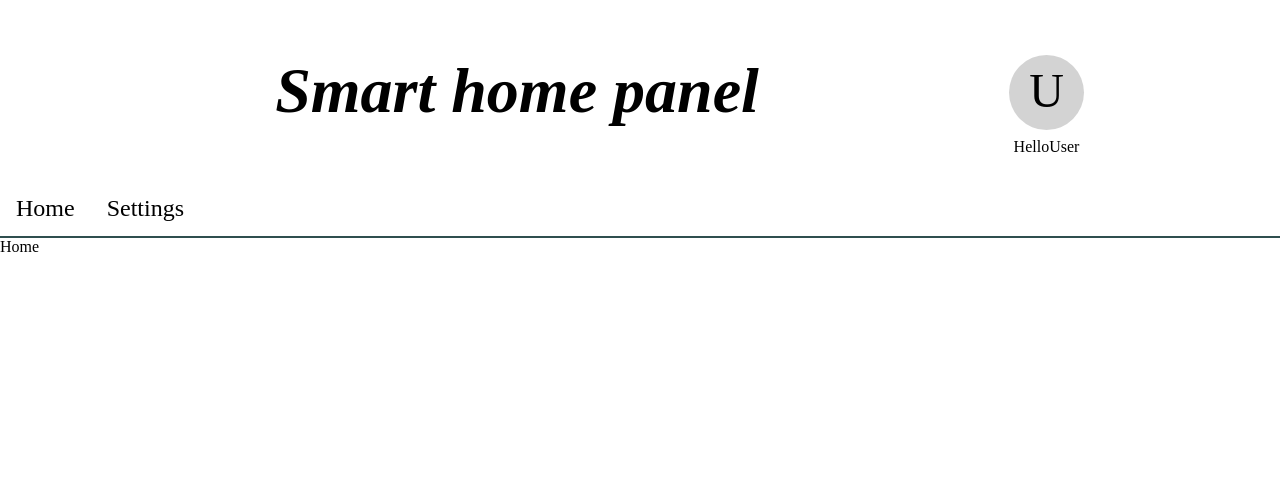
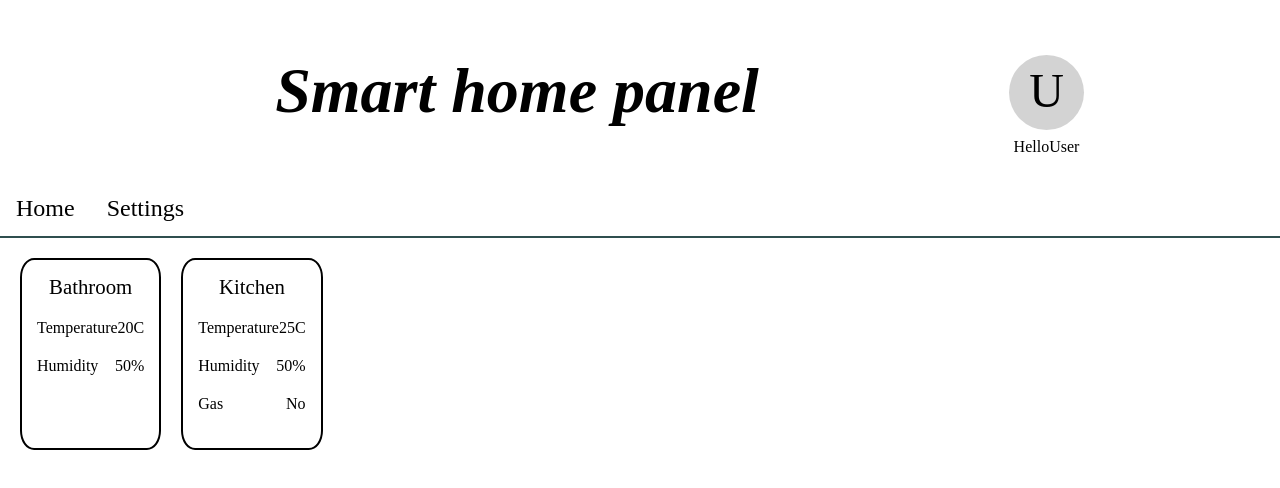
Before and after one commit to roman4i/smart-home-react, a React (Create React App) app: page / in a window 1280 px wide. Shown: the top 488 px of the page. Built offline with nearby package versions, Linux system fonts and the light colour scheme.

Commit message:
added sensor cards and added home page with these cards

```diff
--- a/src/components/App/App.jsx
+++ b/src/components/App/App.jsx
@@ -2,6 +2,7 @@ import React from "react";
 import { Routes, Route } from "react-router-dom";
 import Header from "../../views/Header/Header";
 import Navigation from "../Navigation/Navigation";
+import HomePage from "../../views/Home/HomePage.";
 
 function App() {
   return (
@@ -9,7 +10,7 @@ function App() {
       <Header />
       <Navigation />
       <Routes>
-        <Route index element={<div>Home</div>} />
+        <Route index element={<HomePage />} />
         <Route path="settings" element={<div>Settings</div>} />
         <Route path="*" element={<div>Error</div>} />
       </Routes>
--- /dev/null
+++ b/src/components/SensorCards/Card.jsx
@@ -0,0 +1,21 @@
+import React from "react";
+import "./SensorCards.scss";
+
+const Card = (props) => {
+    const {title, sensors} = props
+    const SensorsList = sensors.map((sens, num) =>
+        <div className="sensorString" key={num}>
+            <div>{sens.name}</div>
+            <div>{sens.val}</div>
+        </div>
+    )
+
+    return (
+        <div className="sensorCard">
+            <div className="cardTitle">{title}</div>
+            {SensorsList}
+        </div>
+    )
+}
+
+export default Card
--- /dev/null
+++ b/src/components/SensorCards/SensorCards.scss
@@ -0,0 +1,24 @@
+.sensorCard {
+    width: auto;
+    height: auto;
+    border-radius: 10%;
+    border: black 2px solid;
+    margin-right: 20px;
+    padding: 15px;
+}
+
+.cardTitle {
+    text-align: center;
+    margin-bottom: 20px;
+    font-size: 1.3em;
+}
+
+.sensorString {
+    display: flex;
+    justify-content: space-between;
+}
+
+.sensorString div {
+    text-decoration: darkolivegreen;
+    margin-bottom: 20px;
+}
--- /dev/null
+++ b/src/store/fake-sensors.js
@@ -0,0 +1,34 @@
+const sensorsData = [
+    {
+        name: "Bathroom",
+        val: [
+            {
+                name: "Temperature",
+                val: "20C"
+            },
+            {
+                name: "Humidity",
+                val: "50%"
+            },
+        ],
+    },
+    {
+        name: "Kitchen",
+        val: [
+             {
+                name: "Temperature",
+                val: "25C"
+            },
+            {
+                name: "Humidity",
+                val: "50%"
+            },
+            {
+                name: "Gas",
+                val: "No"
+            }
+        ]
+    }
+]
+
+export {sensorsData}
--- /dev/null
+++ b/src/views/Home/HomePage..jsx
@@ -0,0 +1,18 @@
+import React from "react";
+import Card from "../../components/SensorCards/Card";
+import { sensorsData } from "../../store/fake-sensors";
+import "./HomePage.scss";
+
+const HomePage = () => {
+    const Cards = sensorsData.map((card, key) =>
+        <Card title={card.name} sensors={card.val} key={key} />
+    )
+
+    return (
+        <div className="sensorsContainer">
+            {Cards}
+        </div>
+    )
+}
+
+export default HomePage
--- /dev/null
+++ b/src/views/Home/HomePage.scss
@@ -0,0 +1,4 @@
+.sensorsContainer {
+    display: flex;
+    padding: 20px;
+}
```
